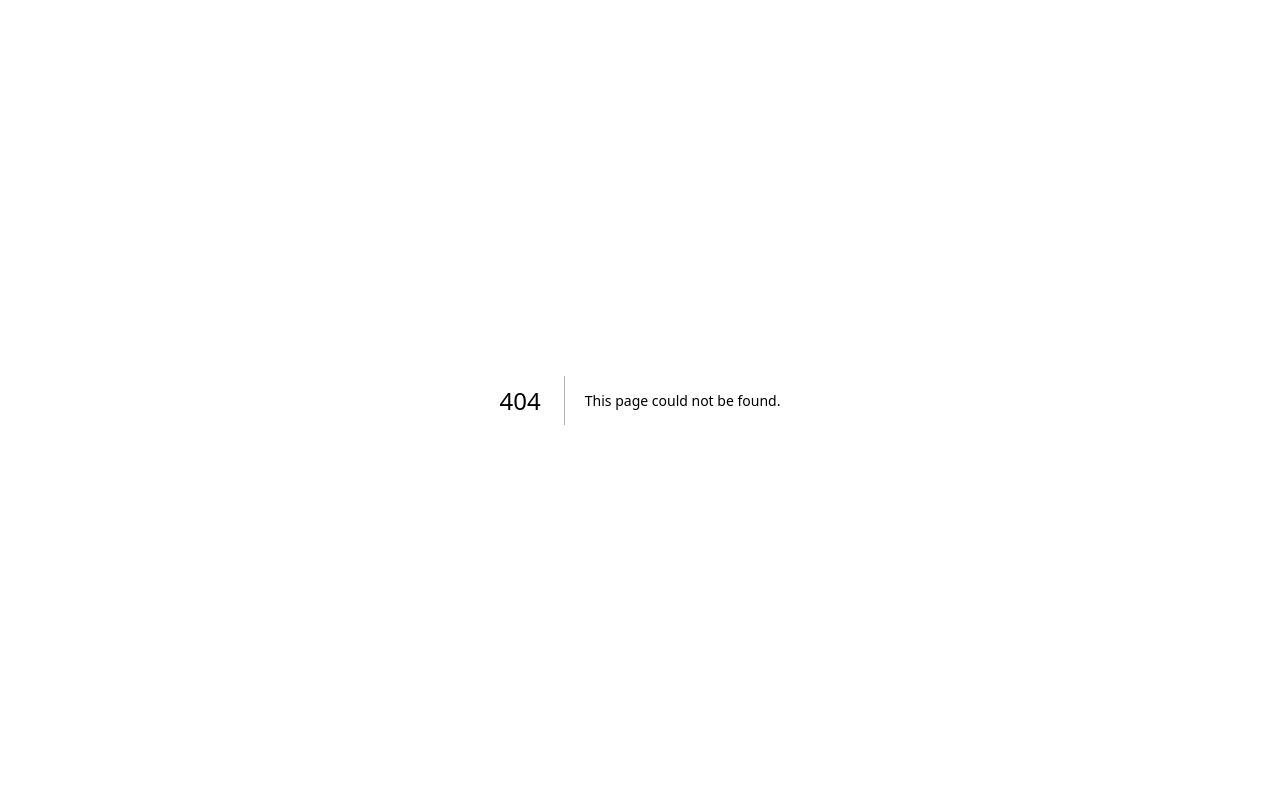
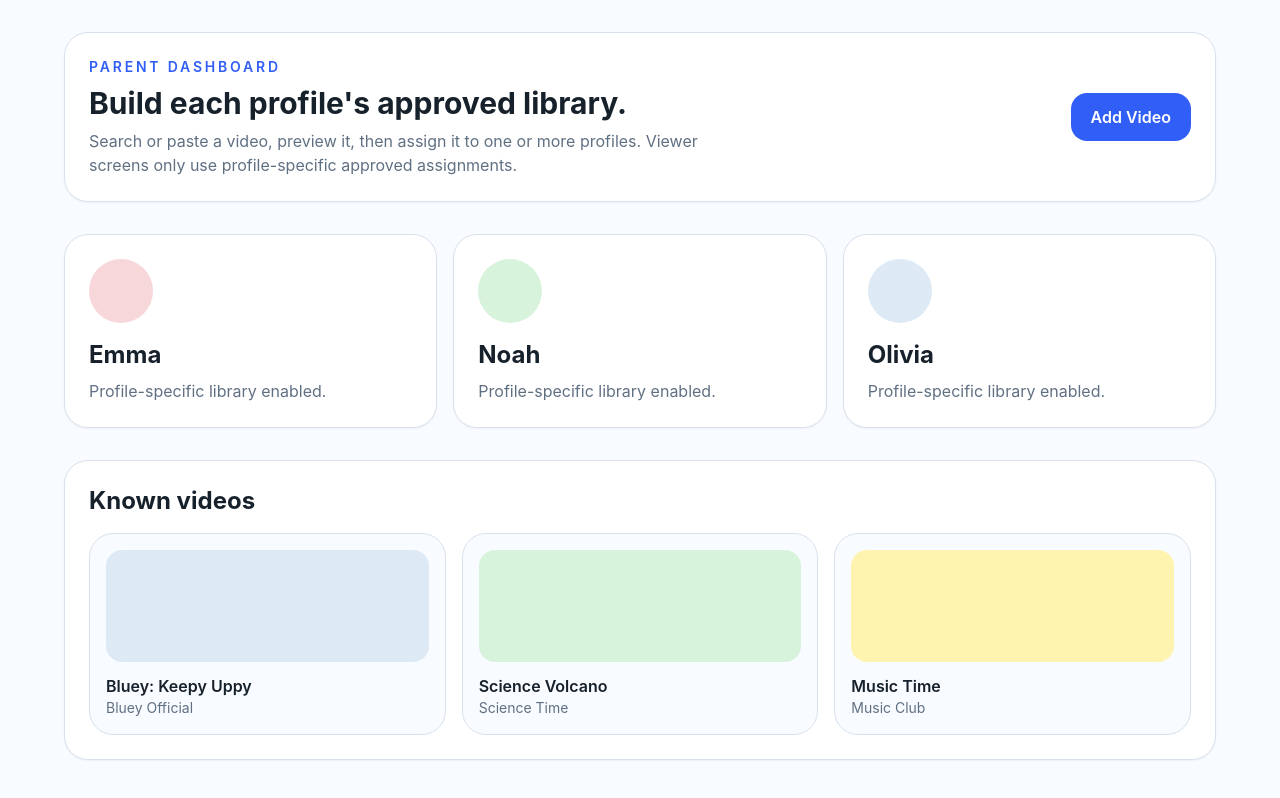
Before and after one commit to avromy/watchnest-, a Next.js app: page /parent/dashboard in a window 1280 px wide. Before the commit this address had no page. Built offline with nearby package versions, Linux system fonts and the light colour scheme.

Commit message:
feat: add parent dashboard route

```diff
--- /dev/null
+++ b/src/app/parent/dashboard/page.tsx
@@ -0,0 +1,46 @@
+import Link from 'next/link';
+import { profiles, videos } from '@/lib/sample-data';
+
+export default function ParentDashboardPage() {
+  return (
+    <main className="min-h-screen bg-watchnest-background px-6 py-8 text-watchnest-foreground">
+      <div className="mx-auto max-w-6xl">
+        <header className="flex flex-col justify-between gap-4 rounded-card border border-watchnest-border bg-white p-6 shadow-sm md:flex-row md:items-center">
+          <div>
+            <p className="text-sm font-semibold uppercase tracking-[0.2em] text-watchnest-primary">Parent Dashboard</p>
+            <h1 className="mt-2 text-3xl font-bold">Build each profile&apos;s approved library.</h1>
+            <p className="mt-2 max-w-2xl text-watchnest-muted">
+              Search or paste a video, preview it, then assign it to one or more profiles. Viewer screens only use profile-specific approved assignments.
+            </p>
+          </div>
+          <Link className="rounded-2xl bg-watchnest-primary px-5 py-3 text-center font-semibold text-white" href="/parent/add-video">
+            Add Video
+          </Link>
+        </header>
+
+        <section className="mt-8 grid gap-4 md:grid-cols-3">
+          {profiles.map((profile) => (
+            <div key={profile.id} className="rounded-card border border-watchnest-border bg-white p-6 shadow-sm">
+              <div className="mb-4 h-16 w-16 rounded-full" style={{ backgroundColor: profile.avatarColor }} />
+              <h2 className="text-2xl font-bold">{profile.displayName}</h2>
+              <p className="mt-2 text-watchnest-muted">Profile-specific library enabled.</p>
+            </div>
+          ))}
+        </section>
+
+        <section className="mt-8 rounded-card border border-watchnest-border bg-white p-6 shadow-sm">
+          <h2 className="text-2xl font-bold">Known videos</h2>
+          <div className="mt-4 grid gap-4 md:grid-cols-3">
+            {videos.map((video) => (
+              <div key={video.id} className="rounded-3xl border border-watchnest-border bg-watchnest-background p-4">
+                <div className="mb-3 h-28 rounded-2xl" style={{ backgroundColor: video.thumbnailColor }} />
+                <p className="font-semibold">{video.title}</p>
+                <p className="text-sm text-watchnest-muted">{video.channelTitle}</p>
+              </div>
+            ))}
+          </div>
+        </section>
+      </div>
+    </main>
+  );
+}
```
